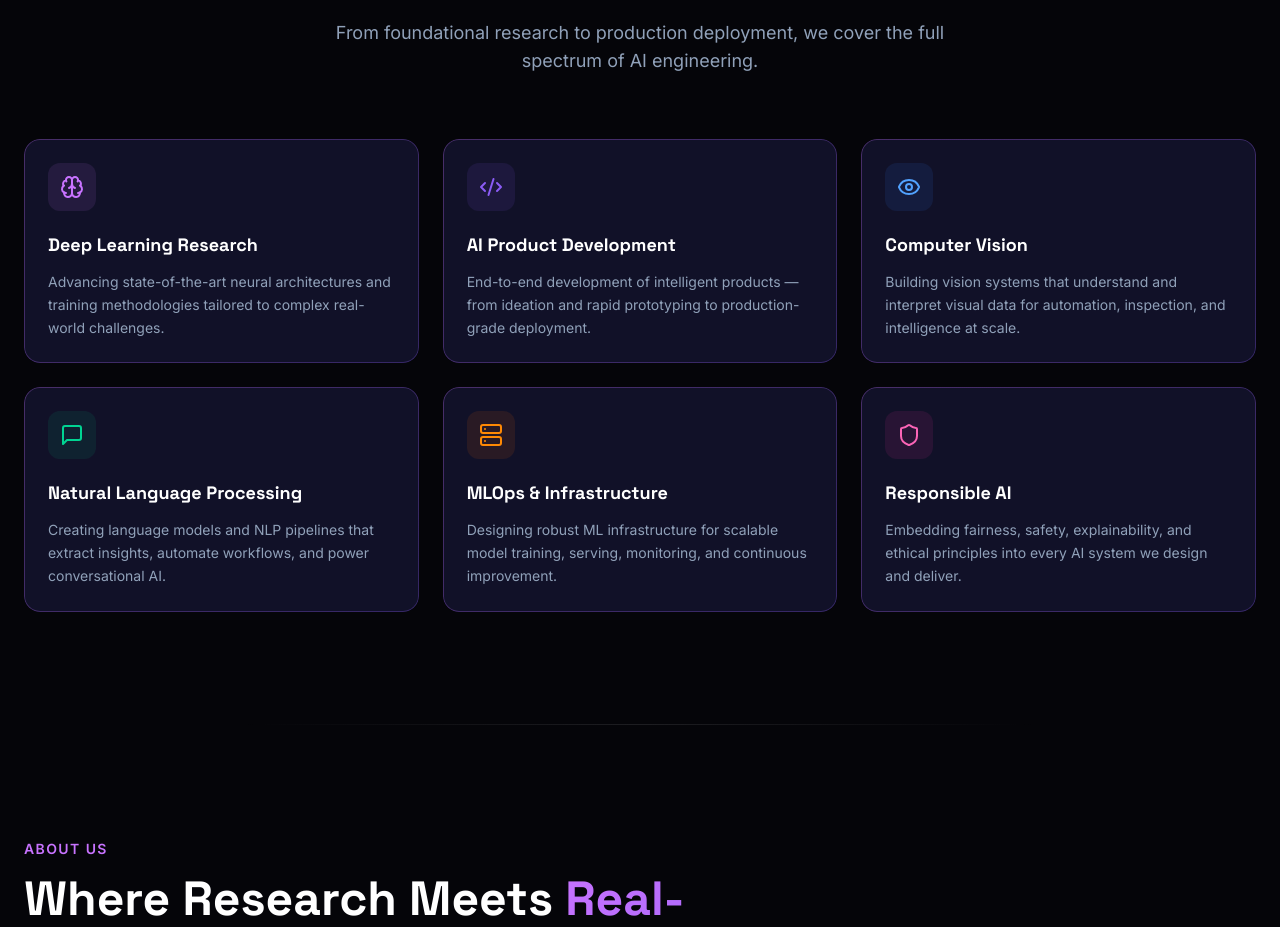
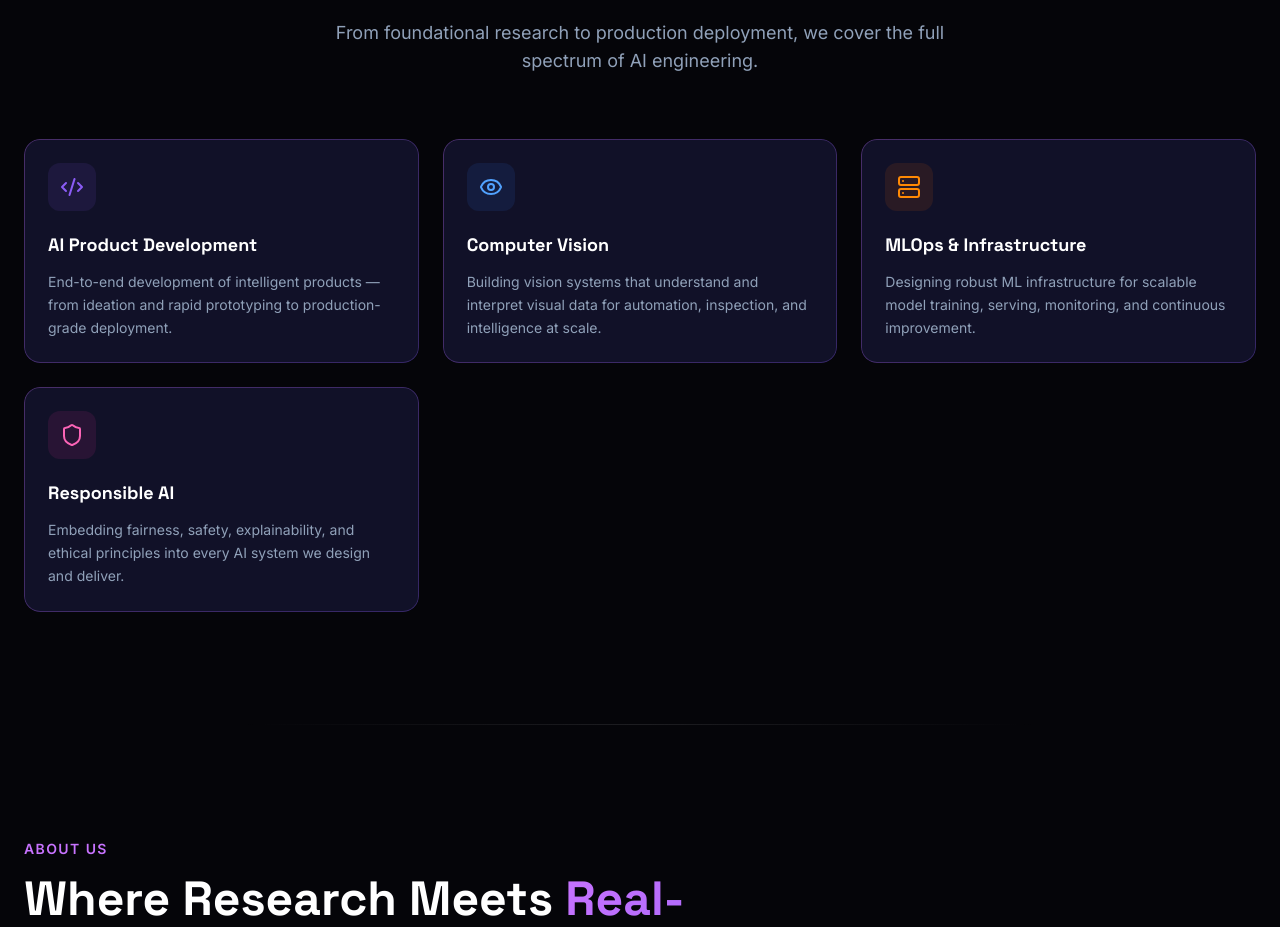
Before and after one commit to total-tensor-lab/total-tensor-lab.github.io, a React (Vite) app: page / in a window 1280 px wide. Shown: the part 1000-1927 px from the top of the page. Built offline with nearby package versions, Linux system fonts and the light colour scheme.

Commit message:
fix: remove unused service entries from Services component

```diff
--- a/src/components/Services.tsx
+++ b/src/components/Services.tsx
@@ -1,16 +1,7 @@
 import { motion } from "motion/react";
-import { Brain, Code2, Eye, MessageSquare, Server, Shield } from "lucide-react";
+import { Code2, Eye, Server, Shield } from "lucide-react";
 
 const SERVICES = [
-  {
-    icon: Brain,
-    title: "Deep Learning Research",
-    description:
-      "Advancing state-of-the-art neural architectures and training methodologies tailored to complex real-world challenges.",
-    accent: "from-brand-primary/20 to-brand-primary/5",
-    iconColor: "text-brand-primary",
-    iconBg: "bg-brand-primary/10",
-  },
   {
     icon: Code2,
     title: "AI Product Development",
@@ -28,15 +19,6 @@ const SERVICES = [
     accent: "from-blue-400/20 to-blue-500/5",
     iconColor: "text-blue-400",
     iconBg: "bg-blue-500/10",
-  },
-  {
-    icon: MessageSquare,
-    title: "Natural Language Processing",
-    description:
-      "Creating language models and NLP pipelines that extract insights, automate workflows, and power conversational AI.",
-    accent: "from-emerald-400/20 to-emerald-500/5",
-    iconColor: "text-emerald-400",
-    iconBg: "bg-emerald-500/10",
   },
   {
     icon: Server,
```
